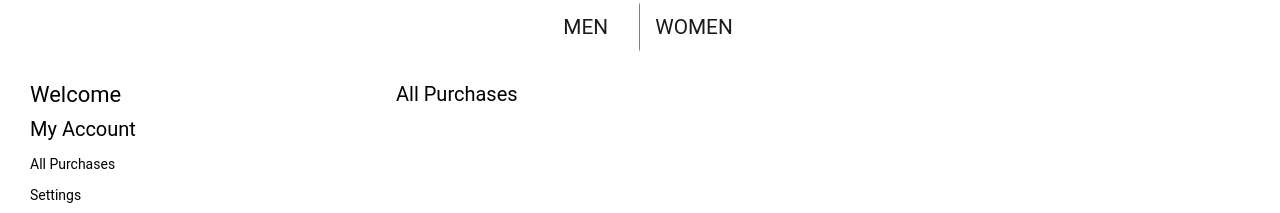
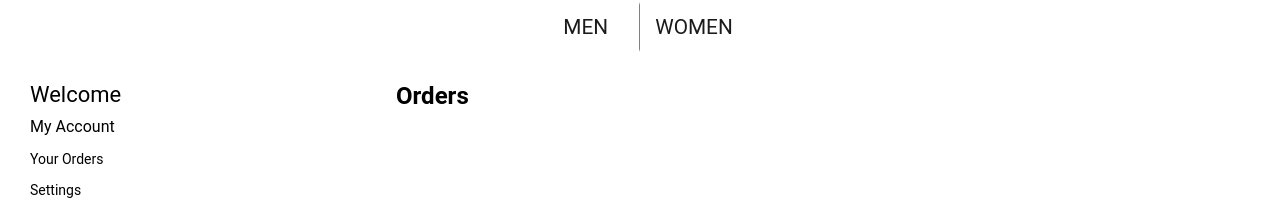
Before and after one commit to Randyaub/clothes_fullstack_site, a React (Create React App) app in the folder Client/: page /account in a window 1280 px wide. Shown: the part 186-399 px from the top of the page. Built offline with nearby package versions, Linux system fonts and the light colour scheme; no server answers; the HTML template or start-up script is replaced by a standard one.

Commit message:
moved the Orders components to common and now a signed in user can view his orders

```diff
--- a/Client/src/Components/pages/GuestOrdersPage/Orders/Order/OrderItems/OrderItemDetails/index.js
+++ b/Client/src/Components/common/Orders/Order/OrderItems/OrderItemDetails/index.js
@@ -1,5 +1,5 @@
 import React from "react";
-import { formatCategory } from "../../../../../../../utility/utilities";
+import { formatCategory } from "../../../../../../utility/utilities";
 import "./OrderItemDetails.css";
 
 const OrderItemDetails = (props) => {
--- a/Client/src/Components/pages/GuestOrdersPage/Orders/Order/index.js
+++ b/Client/src/Components/common/Orders/Order/index.js
@@ -1,5 +1,5 @@
 import React, { useState } from "react";
-import Button from "../../../../common/buttons/Button";
+import Button from "../../buttons/Button";
 import OrderDetail from "./OrderDetail";
 import OrderItems from "./OrderItems";
 
--- a/Client/src/Components/pages/GuestOrdersPage/Orders/index.js
+++ b/Client/src/Components/common/Orders/index.js
@@ -3,8 +3,8 @@ import Order from "./Order";
 
 const Orders = (props) => {
   return (
-    Array.isArray(props.guestOrders) &&
-    props.guestOrders.map((order) => {
+    Array.isArray(props.order) &&
+    props.order.map((order) => {
       return <Order key={order.order_number} order={order} />;
     })
   );
--- a/Client/src/Components/pages/AccountPage/AccountPage.css
+++ b/Client/src/Components/pages/AccountPage/AccountPage.css
@@ -8,7 +8,7 @@
 }
 
 .c-AccountPage__sidebar {
-  width: 28%;
+  width: 25%;
 }
 
 .c-AccountPage__orders {
@@ -18,10 +18,6 @@
 .c-AccountPage__list {
   display: flex;
   justify-content: space-between;
-}
-
-.c-AccountPage__heading {
-  font-size: 20px;
 }
 
 .c-AccountPage__container {
--- a/Client/src/Components/pages/AccountPage/index.js
+++ b/Client/src/Components/pages/AccountPage/index.js
@@ -1,8 +1,19 @@
-import React from "react";
-
+import React, { useState, useEffect } from "react";
+import Orders from "../../common/Orders";
+import axios from "axios";
 import "./AccountPage.css";
 
 const AccountPage = (props) => {
+  const [userOrders, setUserOrders] = useState([]);
+
+  useEffect(() => {
+    axios({ method: "GET", url: `user/account/user/${props.user.id}` }).then(
+      (result) => {
+        setUserOrders(result.data.user_orders);
+      }
+    );
+  }, [props.user.id]);
+
   return (
     <div className="c-AccountPage">
       <div className="c-AccountPage__sidebar">
@@ -14,8 +25,7 @@ const AccountPage = (props) => {
           <ul>
             <li>
               <div className="c-AccountPage__list">
-                <span>All Purchases</span>{" "}
-                <i className="fas fa-arrow-right"></i>
+                <span>Your Orders</span> <i className="fas fa-arrow-right"></i>
               </div>
             </li>
             <li>
@@ -30,10 +40,8 @@ const AccountPage = (props) => {
       </div>
       <div className="c-AccountPage__orders">
         <div>
-          <div div className="c-AccountPage__heading">
-            All Purchases
-          </div>
-          <div></div>
+          <h2>Orders</h2>
+          <Orders order={userOrders} />
         </div>
       </div>
     </div>
--- a/Client/src/Components/pages/GuestOrdersPage/index.js
+++ b/Client/src/Components/pages/GuestOrdersPage/index.js
@@ -2,7 +2,7 @@ import React, { useEffect, useState } from "react";
 import axios from "axios";
 import "./GuestOrdersPage.css";
 
-import Orders from "./Orders";
+import Orders from "../../common/Orders";
 
 const GuestOrdersPage = () => {
   const [guestOrders, setGuestOrders] = useState([]);
@@ -16,7 +16,7 @@ const GuestOrdersPage = () => {
   return (
     <div>
       <h1>THE 10 MOST RECENT GUEST ORDERS</h1>
-      <Orders guestOrders={guestOrders} />
+      <Orders order={guestOrders} />
     </div>
   );
 };
```
Also changed, not shown: Client/src/Components/common/Orders/Order/OrderDetail/index.js (renamed from Client/src/Components/pages/GuestOrdersPage/Orders/Order/OrderDetail/index.js), Client/src/Components/common/Orders/Order/OrderItems/OrderItemDetails/OrderItemDetails.css (renamed from Client/src/Components/pages/GuestOrdersPage/Orders/Order/OrderItems/OrderItemDetails/OrderItemDetails.css), Client/src/Components/common/Orders/Order/OrderItems/OrderItems.css (renamed from Client/src/Components/pages/GuestOrdersPage/Orders/Order/OrderItems/OrderItems.css), Client/src/Components/common/Orders/Order/OrderItems/index.js (renamed from Client/src/Components/pages/GuestOrdersPage/Orders/Order/OrderItems/index.js).
